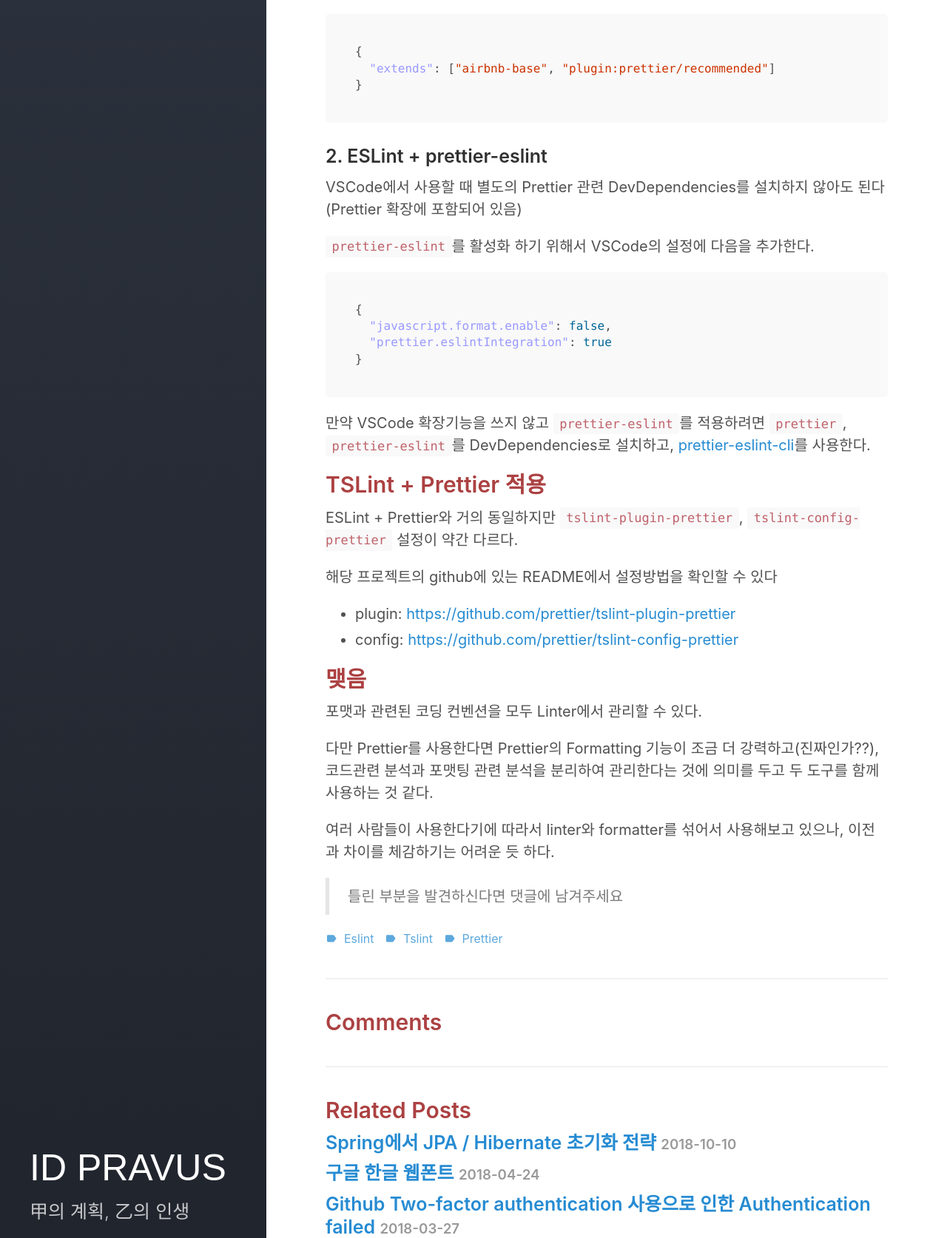
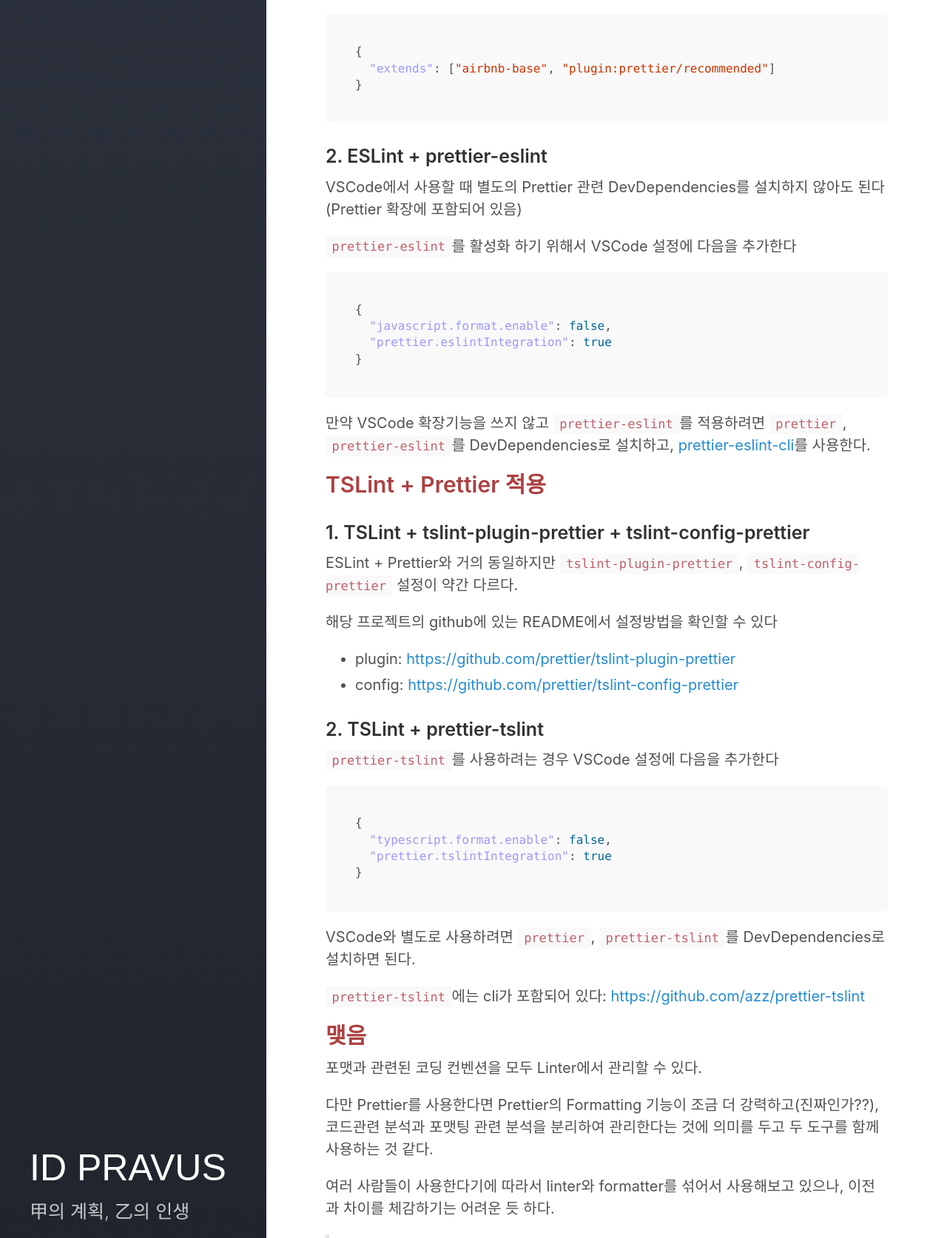
Before and after one commit to pravusid/pravusid.github.io, a Jekyll site: the page built from _posts/javascript/2019/2019-03-10-eslint-prettier.md, in a window 1280 px wide, cut to the strip 3080-4754 px from the top of the page. Shown: the whole strip at 74% size. Built offline with Jekyll 4.4.1, drawn with Linux system fonts in a browser that asks for light colours; comment, search, counter and statistics services are not loaded.

Commit message:
update: tslint 내용 추가

````diff
--- a/_posts/javascript/2019/2019-03-10-eslint-prettier.md
+++ b/_posts/javascript/2019/2019-03-10-eslint-prettier.md
@@ -123,7 +123,7 @@
 
 VSCode에서 사용할 때 별도의 Prettier 관련 DevDependencies를 설치하지 않아도 된다(Prettier 확장에 포함되어 있음)
 
-`prettier-eslint`를 활성화 하기 위해서 VSCode의 설정에 다음을 추가한다.
+`prettier-eslint`를 활성화 하기 위해서 VSCode 설정에 다음을 추가한다
 
 ```json
 {
@@ -137,12 +137,29 @@
 
 ## TSLint + Prettier 적용
 
+### 1. TSLint + tslint-plugin-prettier + tslint-config-prettier
+
 ESLint + Prettier와 거의 동일하지만 `tslint-plugin-prettier`, `tslint-config-prettier` 설정이 약간 다르다.
 
 해당 프로젝트의 github에 있는 README에서 설정방법을 확인할 수 있다
 
 - plugin: <https://github.com/prettier/tslint-plugin-prettier>
 - config: <https://github.com/prettier/tslint-config-prettier>
+
+### 2. TSLint + prettier-tslint
+
+`prettier-tslint`를 사용하려는 경우 VSCode 설정에 다음을 추가한다
+
+```json
+{
+  "typescript.format.enable": false,
+  "prettier.tslintIntegration": true
+}
+```
+
+VSCode와 별도로 사용하려면 `prettier`, `prettier-tslint`를 DevDependencies로 설치하면 된다.
+
+`prettier-tslint`에는 cli가 포함되어 있다: <https://github.com/azz/prettier-tslint>
 
 ## 맺음
 
````
